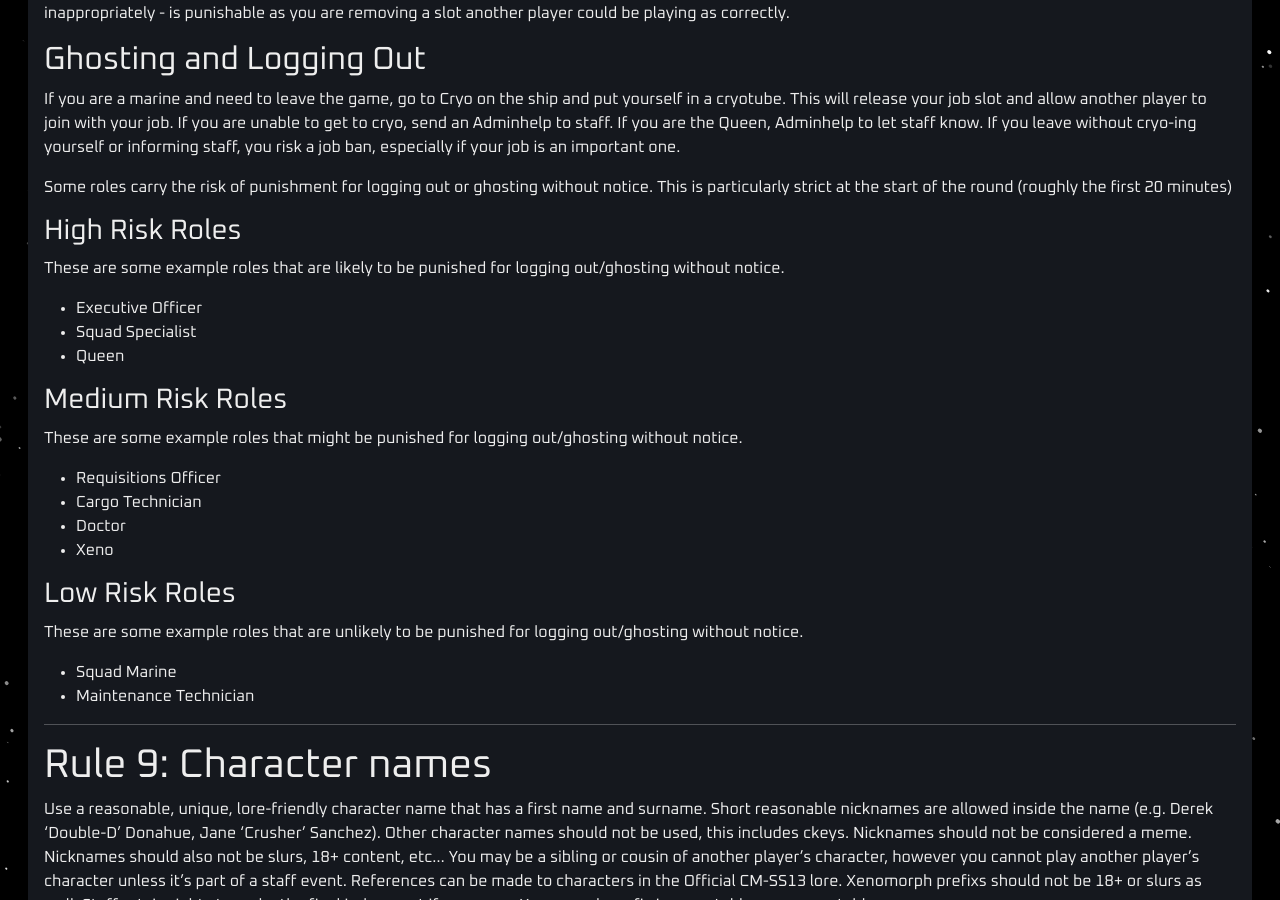
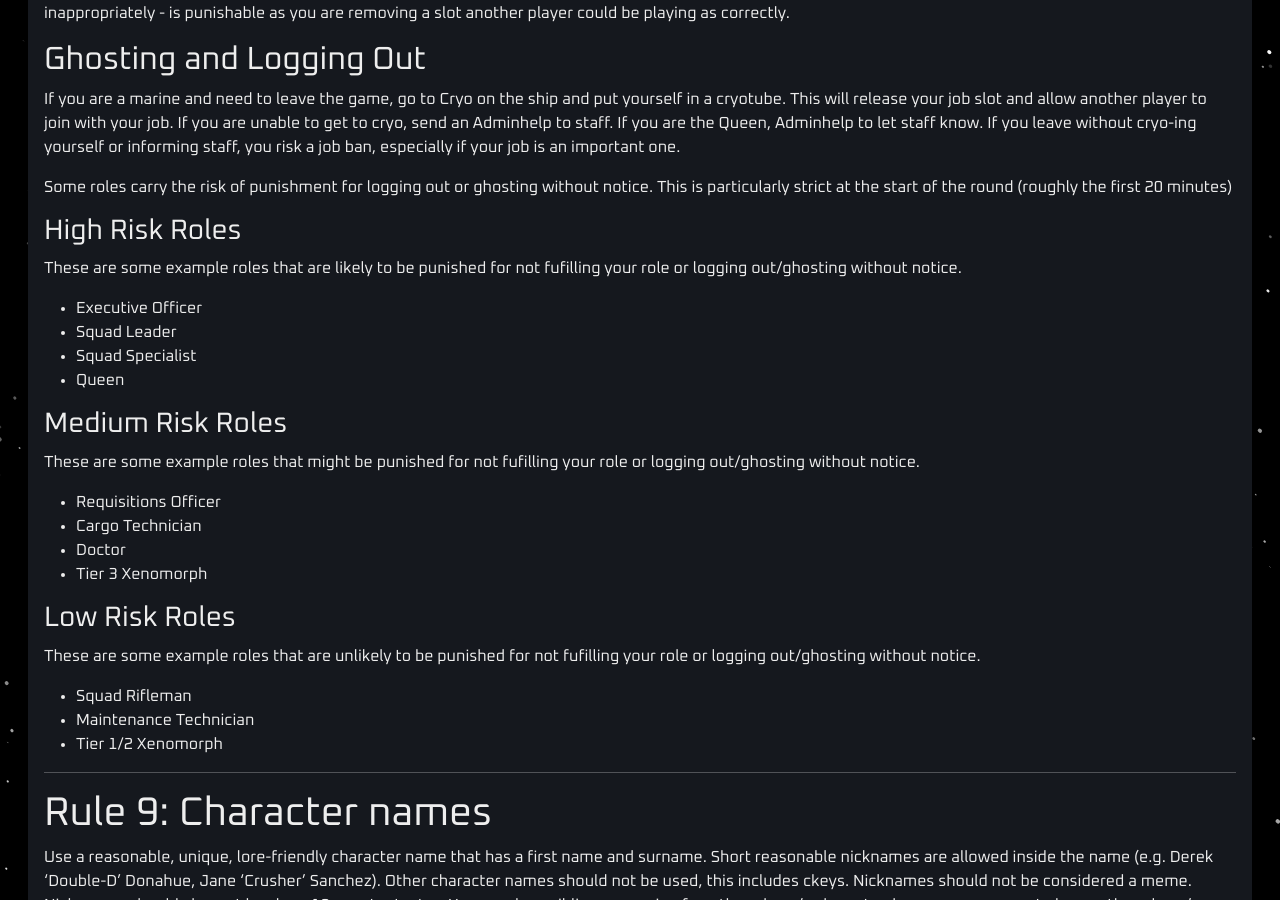
Before and after one commit to cmss13-devs/web, a Jekyll site: the page built from rules.md, in a window 1280 px wide and 900 px high, scrolled down 8682 px. Built offline with Jekyll 4.4.1, drawn with Linux system fonts in a browser that asks for light colours.

Commit message:
Rule 8 update. (#38)
This is a draft for some Rule 0 changes. Its here for management to look
at for easy comparison and shouldnt be merged yet.

The main changes are:

- Splits xenomorph between medium and low risk depending on tier
- Adds "not fulfilling your role" as something that is punishable under
this rules, since that was the intent of the original rewrite of this
rule

```diff
--- a/rules.md
+++ b/rules.md
@@ -334,27 +334,29 @@ Some roles carry the risk of punishment for logging out or ghosting without noti
 
 ### High Risk Roles
 
-These are some example roles that are likely to be punished for logging out/ghosting without notice.
+These are some example roles that are likely to be punished for not fufilling your role or logging out/ghosting without notice.
 
 - Executive Officer
+- Squad Leader
 - Squad Specialist
 - Queen
 
 ### Medium Risk Roles
 
-These are some example roles that might be punished for logging out/ghosting without notice.
+These are some example roles that might be punished for not fufilling your role or logging out/ghosting without notice.
 
 - Requisitions Officer
 - Cargo Technician
 - Doctor
-- Xeno
+- Tier 3 Xenomorph
 
 ### Low Risk Roles
 
-These are some example roles that are unlikely to be punished for logging out/ghosting without notice.
+These are some example roles that are unlikely to be punished for not fufilling your role or logging out/ghosting without notice.
 
-- Squad Marine
+- Squad Rifleman
 - Maintenance Technician
+- Tier 1/2 Xenomorph
 
 ---
 
```
